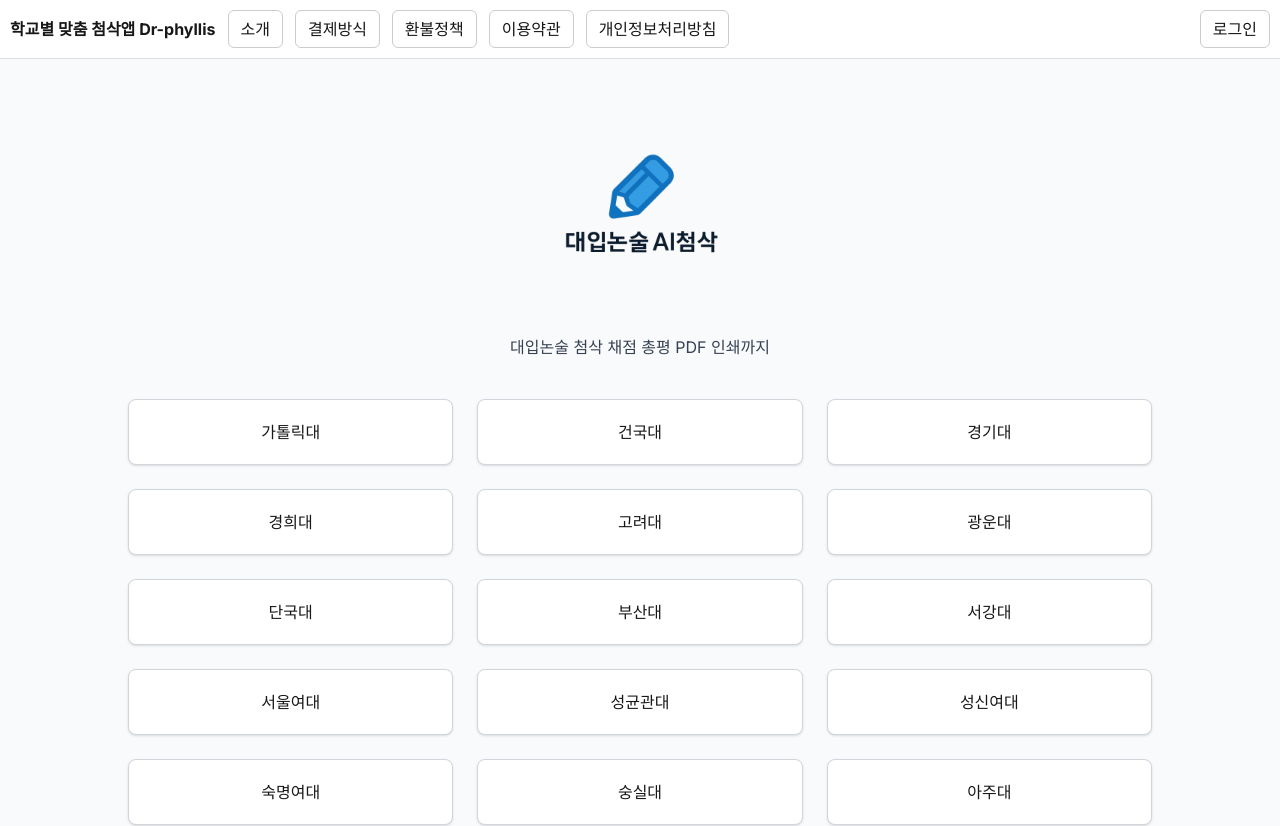
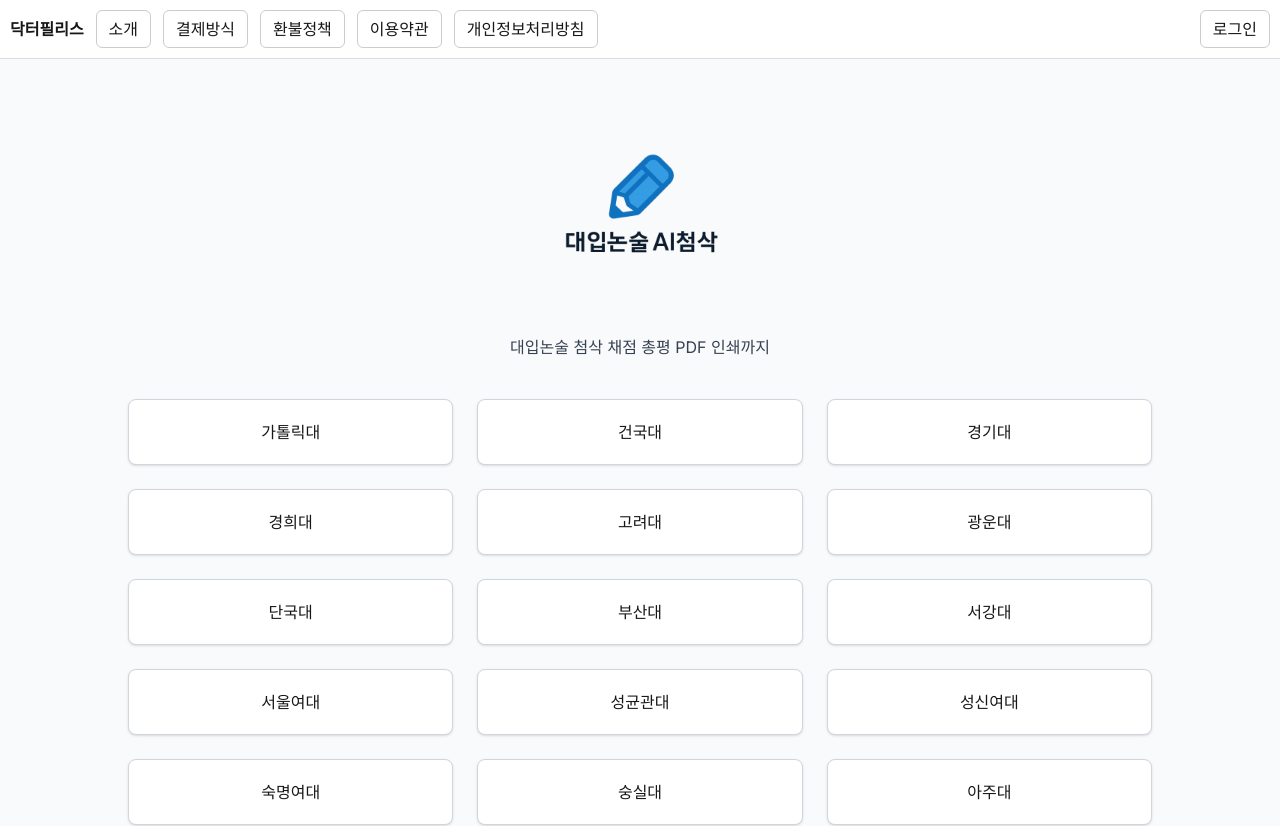
Before and after one commit to SHTH-AGI-LAB/shth-essay, a Next.js app: page / in a window 1280 px wide. Shown: the top 826 px of the page. Built offline with nearby package versions, Linux system fonts and the light colour scheme; no server answers.

Commit message:
feat: header

```diff
--- a/src/components/Header.tsx
+++ b/src/components/Header.tsx
@@ -35,7 +35,7 @@ export default function Header() {
       {/* Left: Logo + Nav */}
       <div style={{ display: "flex", gap: 12, alignItems: "center" }}>
         <Link href="/" style={{ fontWeight: 700 }}>
-          학교별 맞춤 첨삭앱 Dr-phyllis
+          닥터필리스
         </Link>
 
         <Link
```
